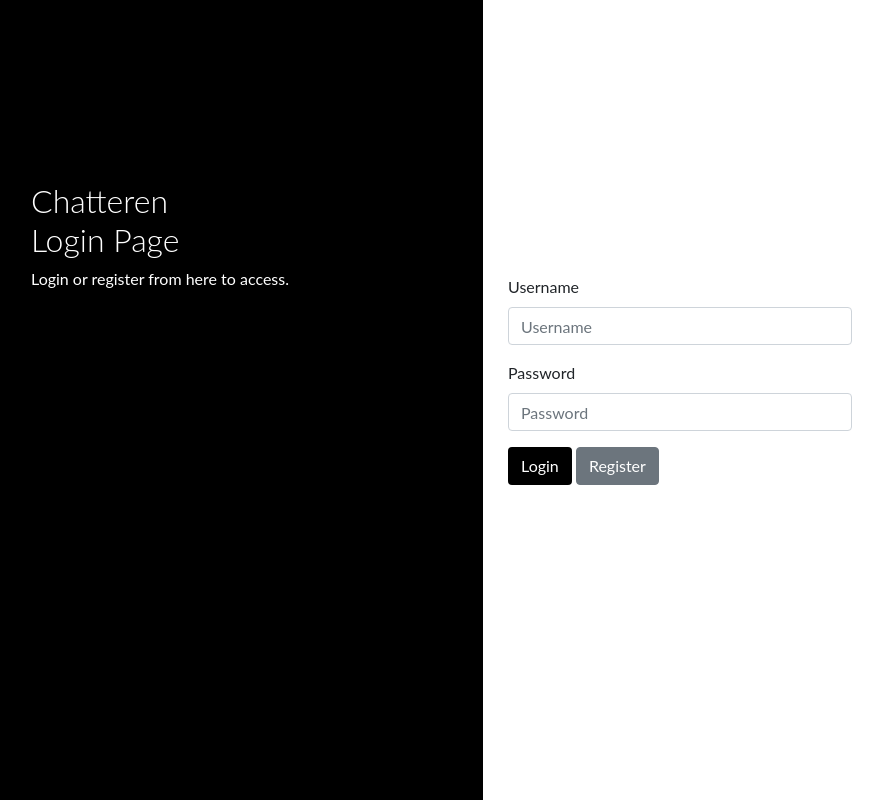
After one commit to Cosby1992/php-assignments, a PHP site: page /login/login.php in a window 1280 px wide. The commit adds this page. Shown: the whole page, without its empty margins (29-912 px from the left). Run offline with PHP 8.4, Linux system fonts and the light colour scheme.

Commit message:
Login, session, password hashing implemented. Functioning login. No logout yet.

```diff
--- /dev/null
+++ b/facebookZeroPointOne/database/database.inc.php
@@ -0,0 +1,49 @@
+
+
+<?php
+
+    require 'messagesdb.inc.php';
+    require 'userdb.inc.php';
+
+    $servername = "localhost";
+    $username = "root";
+    $password = "password";
+    $dbname = "nofacechat";
+
+    // Create connection
+    $conn = new mysqli($servername, $username, $password, $dbname);
+
+    // Check connection
+    if ($conn->connect_error) {
+        die("Connection failed: " . $conn->connect_error);
+    }
+
+    // using prepared statement from messagesdb.inc.php to save method in db
+    function sendAnonMsg($msg) {
+        createMessageAnon($GLOBALS['conn'], $msg);
+    }
+
+    function sendMsg($username, $msg){
+        createMessage($GLOBALS['conn'], $username, $msg);
+    }
+
+    // using method from messagesdb.inc.php to get messages from db
+    function getMessages() {
+        readMessages($GLOBALS['conn']);
+    }
+
+    // creates a new user in the database
+    function signUp($username, $password, $rem_token) {
+        createUser($GLOBALS['conn'], $username, $password, $rem_token);
+    }
+
+    function getUser($username) {
+        return readUser($GLOBALS['conn'], $username);
+    }
+
+    function comTokens($username, $remtoken) {
+        return compareTokens($GLOBALS['conn'], $username, $remtoken);
+    }
+
+
+?>
--- a/facebookZeroPointOne/database/messagesdb.php
+++ b/facebookZeroPointOne/database/messagesdb.inc.php
@@ -13,6 +13,27 @@
         $stmt->bind_param("s", $message);
 
         $message = $msg;
+
+        $stmt->execute();
+
+        $stmt->close();
+        $conn->close();
+
+    }
+
+    function createMessage($conn, $usrname, $msg) {
+
+        // Check connection
+        if ($conn->connect_error) {
+            die("Connection failed: " . $conn->connect_error);
+        }
+
+        // prepare and bind
+        $stmt = $conn->prepare("INSERT INTO messages (username, message) VALUES (?, ?)");
+        $stmt->bind_param("ss",$username, $message);
+
+        $message = $msg;
+        $username = $usrname;
 
         $stmt->execute();
 
--- /dev/null
+++ b/facebookZeroPointOne/database/userdb.inc.php
@@ -0,0 +1,77 @@
+
+<?php
+
+
+    function createUser($conn, $username, $password, $remtoken) {
+
+        $hashedPwd = password_hash($password, PASSWORD_DEFAULT);
+        $hashedToken = password_hash($remtoken, PASSWORD_DEFAULT);
+
+        //INSERT INTO USERS
+        // prepare and bind
+        $stmt = $conn->prepare("INSERT INTO users (username, password, rem_token) VALUES (?, ?, ?)");
+        $stmt->bind_param("sss", $usrname, $pwd, $remTok);
+
+        $usrname = $username;
+        $pwd = $hashedPwd;
+        $remTok = $remtoken;
+
+        $stmt->execute();
+
+        $stmt->close();
+        $conn->close();
+
+    }
+
+    function readUser($conn, $username) {
+
+        //SELECT FROM USERS
+        // prepare and bind
+        $stmt = $conn->prepare("SELECT * FROM users WHERE username = ?");
+        $stmt->bind_param("s", $usrname);
+
+        $usrname = $username;
+
+        $stmt->execute();
+
+        $result = $stmt->get_result();
+
+        if($result->num_rows === 0) exit('No rows');
+
+        while($row = $result->fetch_assoc()) {
+
+            $ids[] = $row['id'];
+            $names[] = $row['username'];
+            $pwds[] = $row['password'];
+            $creations[] = $row['created'];
+            $tokens[] = $row['rem_token'];
+
+        }
+
+        $userdata = [$ids[0], $names[0], $pwds[0], $creations[0], $tokens[0]];
+        return($userdata);
+
+        $stmt->close();
+        $conn->close();
+
+    }
+
+    $readUserFunctionHolder = "readUser";
+
+    function compareTokens($conn, $username, $remtoken) {
+
+        // SELECT FROM USERS
+        $user = $GLOBALS['readUserFunctionHolder']($conn, $username);
+
+
+        // COMPARE PARAM WITH DB
+        if($remtoken === $user[4]){
+            return true;
+        } else return false;
+
+    }
+
+
+
+
+?>
--- /dev/null
+++ b/facebookZeroPointOne/login/authuser.inc.php
@@ -0,0 +1,29 @@
+
+<?php
+
+    include '../database/database.inc.php';
+
+    function login($username, $password){
+
+        $user = getUser($username);
+
+        if (password_verify($password, $user[2])) {
+
+            //setting up the session
+            session_set_cookie_params(3600,"/"); // TTL = 1 hour
+            session_start();
+
+            // Session variables
+            $_SESSION['username'] = $username;
+            $_SESSION['msgCounter'] = 0;
+
+            // Navigate to index
+            header("location: ../index.php");
+
+        } else {
+            header("location: /login/login.php");
+        }
+
+    }
+
+?>
--- /dev/null
+++ b/facebookZeroPointOne/login/login.css
@@ -0,0 +1,74 @@
+
+body {
+    font-family: "Lato", sans-serif;
+}
+
+.main-head{
+    height: 150px;
+    background: #FFF;
+
+}
+
+.sidenav {
+    height: 100%;
+    background-color: #000;
+    overflow-x: hidden;
+    padding-top: 20px;
+}
+
+
+.main {
+    padding: 0px 10px;
+}
+
+@media screen and (max-height: 450px) {
+    .sidenav {padding-top: 15px;}
+}
+
+@media screen and (max-width: 450px) {
+    .login-form{
+        margin-top: 10%;
+    }
+
+    .register-form{
+        margin-top: 10%;
+    }
+}
+
+@media screen and (min-width: 768px){
+    .main{
+        margin-left: 40%;
+    }
+
+    .sidenav{
+        width: 40%;
+        position: fixed;
+        z-index: 1;
+        top: 0;
+        left: 0;
+    }
+
+    .login-form{
+        margin-top: 80%;
+    }
+
+    .register-form{
+        margin-top: 20%;
+    }
+}
+
+
+.login-main-text{
+    margin-top: 20%;
+    padding: 60px;
+    color: #fff;
+}
+
+.login-main-text h2{
+    font-weight: 300;
+}
+
+.btn-black{
+    background-color: #000 !important;
+    color: #fff;
+}
--- /dev/null
+++ b/facebookZeroPointOne/login/login.php
@@ -0,0 +1,85 @@
+<!DOCTYPE html>
+<html lang="en">
+<head>
+    <meta charset="UTF-8">
+    <meta name="viewport" content="width=device-width, initial-scale=1.0">
+    <title>Login</title>
+
+    <!-- Bootstrap css -->
+    <link rel="stylesheet" href="https://stackpath.bootstrapcdn.com/bootstrap/4.4.1/css/bootstrap.min.css" integrity="sha384-Vkoo8x4CGsO3+Hhxv8T/Q5PaXtkKtu6ug5TOeNV6gBiFeWPGFN9MuhOf23Q9Ifjh" crossorigin="anonymous">
+
+    <link rel="stylesheet" href="login.css">
+
+</head>
+<body>
+
+    <?php
+
+        include 'authuser.inc.php';
+
+        if(isset($_POST['login'])) {
+
+            echo "<p class='debug'>login button pressed</p>";
+
+            if(!isset($_POST['uid']) || empty($_POST['uid'])){
+                echo "<p class='debug'>Missing username</p>";
+            } elseif (!isset($_POST['pwd']) || empty($_POST['pwd'])) {
+                echo "<p class='debug'>Missing password</p>";
+            } else {
+                login($_POST['uid'], $_POST['pwd']);
+            }
+
+
+        } elseif (isset($_POST['register'])) {
+
+            echo "<p class='debug'>register button pressed</p>";
+
+            if(!isset($_POST['uid']) || empty($_POST['uid'])){
+                echo "<p class='debug'>Missing username</p>";
+            } elseif (!isset($_POST['pwd']) || empty($_POST['pwd'])) {
+                echo "<p class='debug'>Missing password</p>";
+            } else {
+                signUp($_POST['uid'], $_POST['pwd'], "tempToken");
+            }
+
+
+        }
+
+
+
+    ?>
+
+
+    <div class="sidenav">
+        <div class="login-main-text">
+            <h2>Chatteren<br> Login Page</h2>
+            <p>Login or register from here to access.</p>
+        </div>
+    </div>
+    <div class="main">
+        <div class="col-md-6 col-sm-12">
+            <div class="login-form">
+            <form action="login.php" method="POST"> <!-- TODO: create action page and refer here -->
+                <div class="form-group">
+                    <label>Username</label>
+                    <input type="text" class="form-control" placeholder="Username" name="uid">
+                </div>
+                <div class="form-group">
+                    <label>Password</label>
+                    <input type="password" class="form-control" placeholder="Password" name="pwd">
+                </div>
+                <button type="submit" name="login" class="btn btn-black">Login</button>
+                <button type="submit" name="register" class="btn btn-secondary">Register</button>
+            </form>
+            </div>
+        </div>
+    </div>
+
+
+
+    <!-- Bootstrap js -->
+    <script src="https://code.jquery.com/jquery-3.4.1.slim.min.js" integrity="sha384-J6qa4849blE2+poT4WnyKhv5vZF5SrPo0iEjwBvKU7imGFAV0wwj1yYfoRSJoZ+n" crossorigin="anonymous"></script>
+    <script src="https://cdn.jsdelivr.net/npm/popper.js@1.16.0/dist/umd/popper.min.js" integrity="sha384-Q6E9RHvbIyZFJoft+2mJbHaEWldlvI9IOYy5n3zV9zzTtmI3UksdQRVvoxMfooAo" crossorigin="anonymous"></script>
+    <script src="https://stackpath.bootstrapcdn.com/bootstrap/4.4.1/js/bootstrap.min.js" integrity="sha384-wfSDF2E50Y2D1uUdj0O3uMBJnjuUD4Ih7YwaYd1iqfktj0Uod8GCExl3Og8ifwB6" crossorigin="anonymous"></script>
+</body>
+</html>
--- a/facebookZeroPointOne/sendmsg.php
+++ b/facebookZeroPointOne/sendmsg.php
@@ -1,7 +1,7 @@
 
 <?php
 
-    require './database/database.php';
+    require './database/database.inc.php';
 
     if (empty($_POST['msg'])){
         header('location: /index.php');
@@ -14,5 +14,4 @@
     }
 
 
-
 ?>
```
Also changed, not shown: facebookZeroPointOne/database/database.php (deleted, +0 -30 lines), facebookZeroPointOne/index.inc.php (added, +18 -0 lines), facebookZeroPointOne/index.php (+33 -2 lines).
